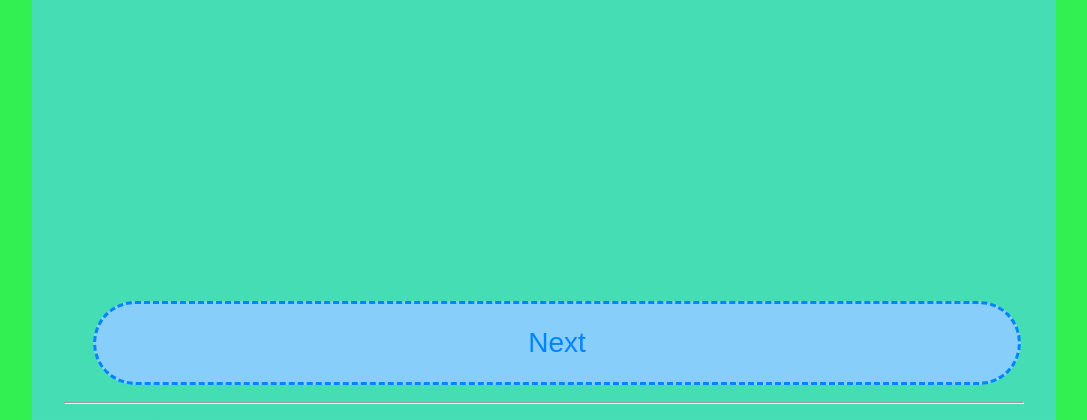
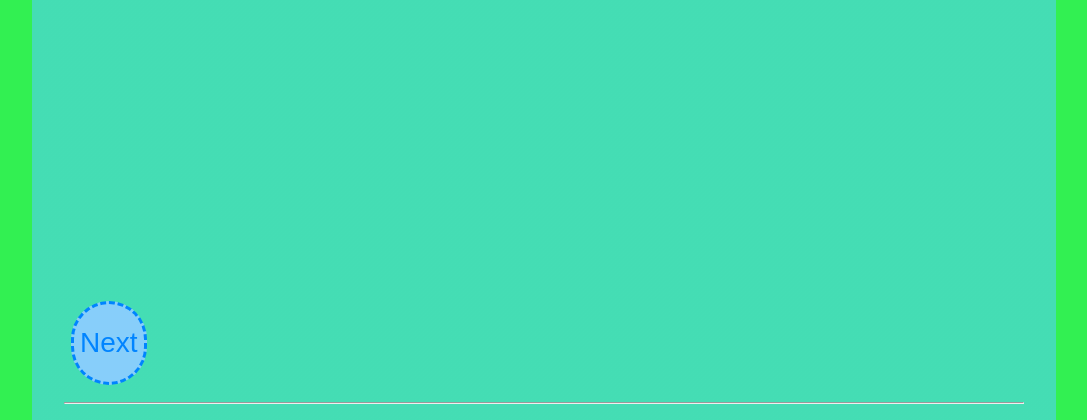
Before and after one commit to Mahdi03/mahdi.github.dev, a PHP site: the page made by DaMahdi03/Ayman_Studios/Aprender_Español/public/Lesson_1/The_Alphabet.html in a window 1280 px wide. Shown: the part 5151-5571 px from the top of the page, without its empty margins (96-1183 px from the left). Run offline with PHP 8.4, Linux system fonts and the light colour scheme.

Commit message:
Fixing Styles

```diff
--- a/DaMahdi03/Ayman_Studios/Aprender_Español/public/Lesson_2/Subject_Pronouns.html
+++ b/DaMahdi03/Ayman_Studios/Aprender_Español/public/Lesson_2/Subject_Pronouns.html
@@ -307,7 +307,7 @@
         <ins class="adsbygoogle" style="display:block" data-ad-client="ca-pub-8495483038077603" data-ad-slot="1839611076" data-ad-format="auto" data-full-width-responsive="true"></ins>
     </div>
     <div class="navButtons">
-        <table>
+        <table class="navButtons">
             <tr>
                 <td class="prevButton"><button onclick="window.location.assign('../Lesson_1')">Previous</button></td>
                 <td class="nextButton"><button onclick="window.location.assign('../Lesson_3')">Next</button></td>
--- a/DaMahdi03/Ayman_Studios/Aprender_Español/public/theme.css
+++ b/DaMahdi03/Ayman_Studios/Aprender_Español/public/theme.css
@@ -184,8 +184,6 @@ img {
 }
 
 .navButtons,
-.navButtons table,
-.navButtons table tr,
 .prevButton button,
 .nextButton button {
     width: 100%;
```
